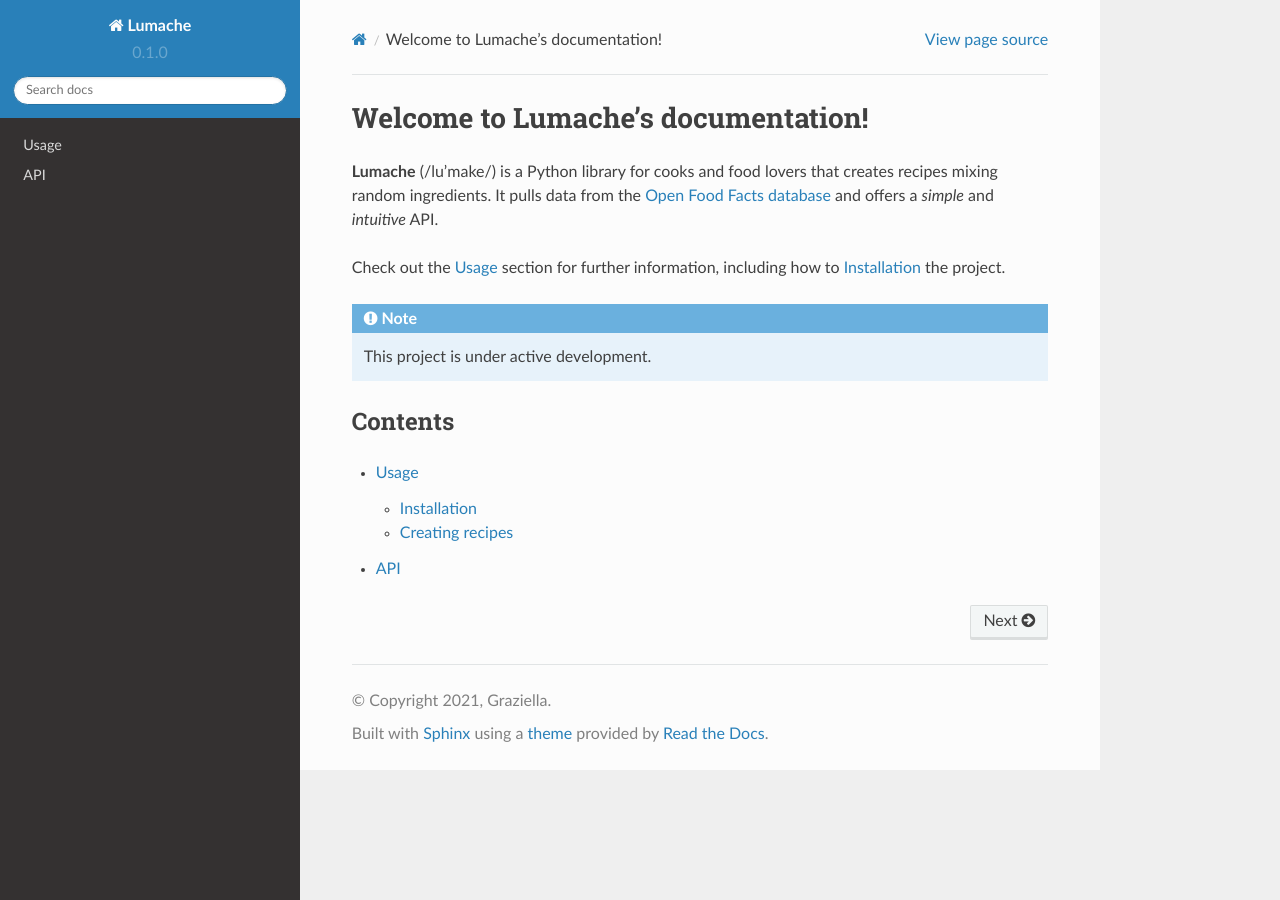
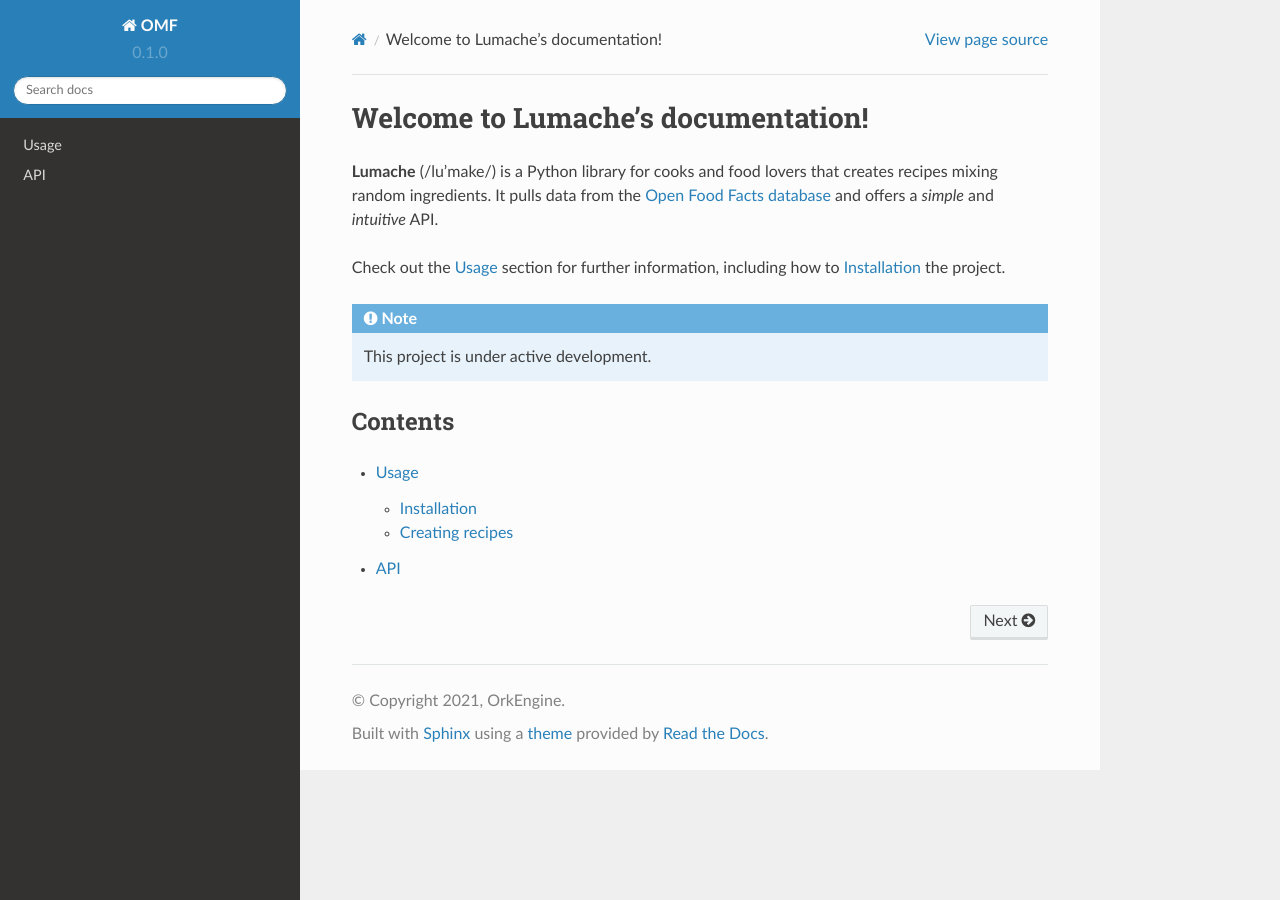
Before and after one commit to OrkEngine/OMF-Specification, a Sphinx documentation site: the page built from docs/source/index.rst, in a window 1280 px wide. Built offline with Sphinx 7.4.7 and the Read the Docs theme 2.0.0, drawn with Linux system fonts in a browser that asks for light colours.

Commit message:
Update conf.py

```diff
--- a/docs/source/conf.py
+++ b/docs/source/conf.py
@@ -2,9 +2,9 @@
 
 # -- Project information
 
-project = 'Lumache'
-copyright = '2021, Graziella'
-author = 'Graziella'
+project = 'OMF'
+copyright = '2021, OrkEngine'
+author = 'Jimmy[khhs]'
 
 release = '0.1'
 version = '0.1.0'
```
